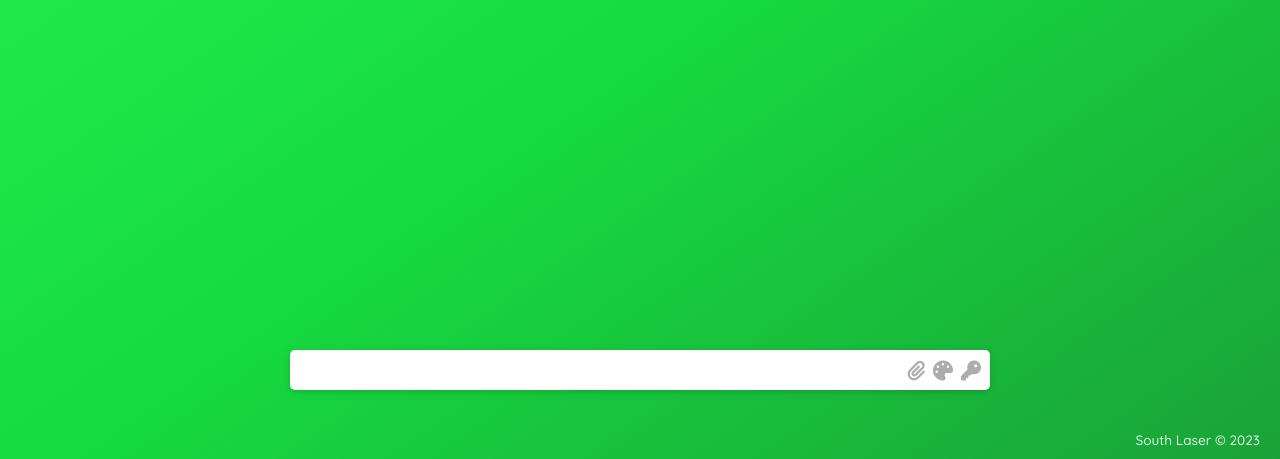
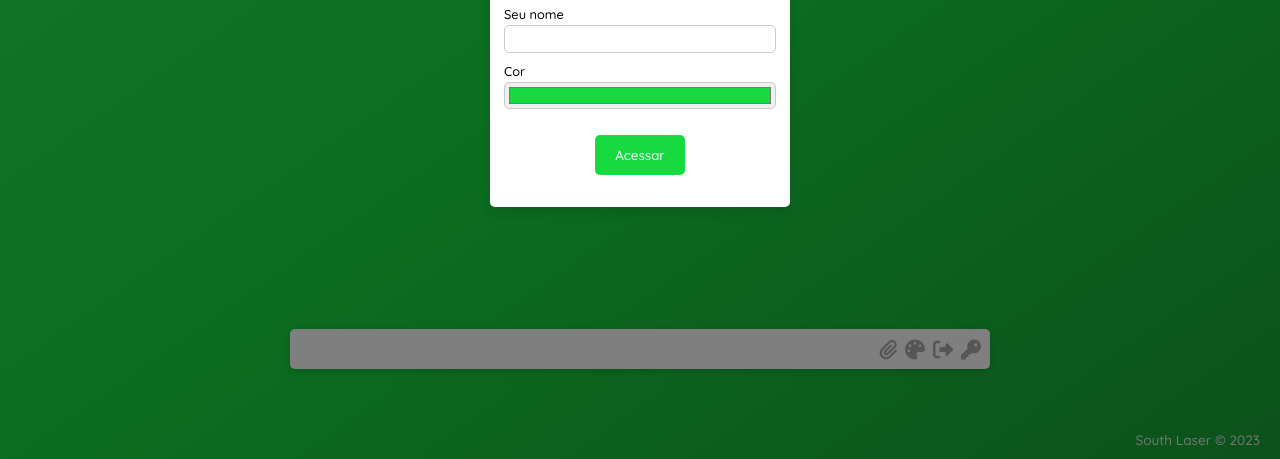
Before and after one commit to albertrein/socket-chat-server, a website: page index.html in a window 1280 px wide. Shown: the part 341-800 px from the top of the page. Drawn offline with nearby package versions, Linux system fonts and the light colour scheme.

Commit message:
Adiciona sistema de login/logout

```diff
--- a/assets/js/script.js
+++ b/assets/js/script.js
@@ -1,26 +1,28 @@
 
 let mensagens = [];
 const gerenciadorMensagens = {
-  "geral" : []
+  "geral": []
 };
 localStorage.getItem('currentColor') ? changeColor(localStorage.getItem('currentColor')) : '';
 
 $(function () {
-  document.getElementById('userName').addEventListener('change', (eventChange) => {
-    if(eventChange.target.value == ""){
+
+
+  $('#userColor').val(localStorage.getItem('currentColor') ?? '#16da40');
+
+  $('#btn-access').click(function (e) {
+    e.preventDefault();
+    let name = $('#userName').val();
+    if (name == "" || (name.length < 5 || name.length > 40)) {
+      $('#userName').addClass('error')
       return;
     }
-    document.getElementById('userNameInsert').remove();
-    socketFunctions(eventChange.target.value);
-    console.log('Conectando')
-  })
 
-  socketFunctions = (socketUserName) => {
-    let ip_address = '192.168.1.36';
-    let socket_port = '3000';
-    let socket = io(ip_address + ':' + socket_port, {  query: "socketUserName="+socketUserName });
-    let chatInput = $('#chatInput');
-
+    changeColor($('#userColor').val())
+    $('#userName').removeClass('error')
+    $('.modal').removeClass('active');
+    socketFunctions(name);
+  });
   $('#color').click(function (e) {
     e.preventDefault();
     $('#colorChange').trigger('click');
@@ -42,6 +44,18 @@ $(function () {
     renderListaMensagens();
   });
 
+  $('#logout').click(function (e) {
+    e.preventDefault();
+    localStorage.clear();
+    location.reload();
+  });
+
+  socketFunctions = (socketUserName) => {
+    let ip_address = '192.168.1.36';
+    let socket_port = '3000';
+    let socket = io(ip_address + ':' + socket_port, { query: "socketUserName=" + socketUserName });
+    let chatInput = $('#chatInput');
+
     chatInput.keypress(function (e) {
       let message = $(this).html();
       message = stringToHTML(message.trim());
@@ -57,10 +71,10 @@ $(function () {
       }
       if (e.which === 13 && !e.shiftKey) {
         chaveAtual = getChaveCriptografia();
-        if(getSelectedUser() != 'geral'){
-          socket.emit('sendMessageTo', {"message":encrypt(message, chaveAtual), "to": getSelectedUser(), "from": localStorage.userId});
+        if (getSelectedUser() != 'geral') {
+          socket.emit('sendMessageTo', { "message": encrypt(message, chaveAtual), "to": getSelectedUser(), "from": localStorage.userId });
           adicionaNovaMensagem('meu', encrypt(message, chaveAtual), getSelectedUser());
-        }else{
+        } else {
           socket.emit('sendChatToServer', encrypt(message, chaveAtual));
           adicionaNovaMensagem('meu', encrypt(message, chaveAtual));
         }
@@ -106,7 +120,7 @@ $(function () {
     socket.on('updateUsersList', listaUsuarios => {
       listaUsuarios = JSON.parse(listaUsuarios);
       console.log(socket.id);
-      if(!listaUsuarios){
+      if (!listaUsuarios) {
         return;
       }
       storeUserIdentification(listaUsuarios[socket.id]);
@@ -128,9 +142,9 @@ $(function () {
     });
 
 
-    document.addEventListener( "click", (event) => {
+    document.addEventListener("click", (event) => {
       var element = event.target;
-      if(element.name = "userMessageTo"){
+      if (element.name = "userMessageTo") {
         renderListaMensagens();
       }
     });
@@ -143,6 +157,12 @@ $(function () {
     });
 
   }
+
+  if (localStorage.getItem('userName')) {
+    socketFunctions(localStorage.getItem('userName'));
+  } else {
+    $('#login').addClass('active');
+  }
 });
 
 
@@ -153,9 +173,9 @@ adicionaNovaMensagem = (origem, novaMensagem, from = 'geral') => {
     gerenciadorMensagens[from].push({ "origem": origem, "mensagem": novaMensagem, "type": 'mensagem' });
     return;
   }*/
-  try{
+  try {
     gerenciadorMensagens[from].push({ "origem": origem, "mensagem": novaMensagem, "type": 'mensagem' });
-  }catch(e){
+  } catch (e) {
     gerenciadorMensagens[from] = [];
     gerenciadorMensagens[from].push({ "origem": origem, "mensagem": novaMensagem, "type": 'mensagem' });
   }
@@ -166,9 +186,9 @@ adicionaNovaImagem = (origem, imagemSrc, nomeImagem, from = 'geral') => {
     mensagens.push({ "origem": origem, "mensagem": imagemSrc, "type": 'imagem', "nomeArquivo": nomeImagem });
     return;
   }*/
-  try{
+  try {
     gerenciadorMensagens[from].push({ "origem": origem, "mensagem": imagemSrc, "type": 'imagem', "nomeArquivo": nomeImagem });
-  }catch(e){
+  } catch (e) {
     gerenciadorMensagens[from] = [];
     gerenciadorMensagens[from].push({ "origem": origem, "mensagem": imagemSrc, "type": 'imagem', "nomeArquivo": nomeImagem });
   }
@@ -179,9 +199,9 @@ adicionaNovoDocumento = (origem, fileSrc, documento, from = 'geral') => {
     mensagens.push({ "origem": origem, "mensagem": fileSrc, "type": 'documento', "nomeArquivo": documento.arquivoNome, "tamanho": documento.tamanho });
     return;
   }*/
-  try{
+  try {
     gerenciadorMensagens[from].push({ "origem": origem, "mensagem": fileSrc, "type": 'documento', "nomeArquivo": documento.arquivoNome, "tamanho": documento.tamanho });
-  }catch(e){
+  } catch (e) {
     gerenciadorMensagens[from] = [];
     gerenciadorMensagens[from].push({ "origem": origem, "mensagem": fileSrc, "type": 'documento', "nomeArquivo": documento.arquivoNome, "tamanho": documento.tamanho });
   }
@@ -213,14 +233,14 @@ renderListaMensagens = () => {
 renderUsuariosAtivos = (listaUsuariosAtivos) => {
   let divUsuarios = $('.chat-users');
   divUsuarios.html('');
-  for (const chave in listaUsuariosAtivos){
+  for (const chave in listaUsuariosAtivos) {
     divUsuarios.append(`<li id=${chave}><input type='radio' name='userMessageTo' value=${listaUsuariosAtivos[chave].socketId}>${listaUsuariosAtivos[chave].userName}</input></li>`);
   }
 }
 
 getSelectedUser = () => {
   let userChecked = $('input[name=userMessageTo]:checked').val();
-  if(userChecked){
+  if (userChecked) {
     return userChecked;
   }
   return "geral";
--- a/assets/sass/style.scss
+++ b/assets/sass/style.scss
@@ -6,6 +6,7 @@
     --color-light-primary: hsl(133, 90%, 55%);
     --color-secondary: rgb(172, 172, 172);
     --color-text: rgb(255, 255, 255);
+    --color-danger : #d61b1b;
 }
 
 
@@ -220,6 +221,85 @@ a.document {
     }
 }
 
+.modal {
+    position: fixed;
+    border-radius: 5px;
+    box-shadow: 0px 5px 10px 2px rgba($color: #000000, $alpha: .075);
+    display: none;
+    height: auto;
+    width: 300px;
+    background-color: white;
+    z-index: 9;
+
+    &.active {
+        display: block;
+        padding: 2rem;
+        text-align: center;
+
+        hr {
+            margin: .25rem auto 1rem auto;
+            border-color: var(--color-primary);
+            width: 8rem;
+        }
+
+        .form {
+            display: flex;
+            justify-content: center;
+            align-items: center;
+            flex-direction: column;
+            gap: 10px;
+
+            label {
+                font-size: .8rem;
+                text-align: left;
+                width: calc(5rem + 15vw);
+                margin-bottom: -7px;
+            }
+
+            input {
+                display: block;
+                padding: 5px;
+                width: calc(5rem + 15vw);
+                border: #CACACA solid 1px;
+                border-radius: 5px;
+
+                &.error {
+                    border: var(--color-danger) 1px solid;
+                    color: var(--color-danger);
+                }
+
+                &[type=color] {
+                    padding: 0 .15rem;
+
+                }
+            }
+
+            button {
+                margin-top: 1rem;
+                background-color: var(--color-primary);
+                padding: .75rem 1.25rem;
+                color: var(--color-text);
+                border: none;
+                border-radius: 5px;
+                cursor: pointer;
+
+                &:hover {
+                    background-color: var(--color-dark-primary);
+                }
+            }
+        }
+
+    }
+
+    &.active~.blackout {
+        position: absolute;
+        height: 100vh;
+        width: 100vw;
+        background: black;
+        opacity: .5;
+    }
+}
+
 /* Firefox */
 * {
     scrollbar-width: thin;
--- a/index.html
+++ b/index.html
@@ -10,10 +10,6 @@
 
 <body>
   <div class="container">
-    <div id="userNameInsert">
-      <span>Insere teu nome aqui: </span>
-      <input type="text" id="userName" >
-    </div>
     <div class="row chat-row">
       <div class="chat-content">
         <ul> </ul>
@@ -28,6 +24,9 @@
           <span class="chat-btn" id="color">
             <i class="fa-solid fa-palette fa-lg"></i>
           </span>
+          <span class="chat-btn" id="logout">
+            <i class="fa-solid fa-right-from-bracket fa-lg"></i>
+          </span>
           <span class="chat-btn" id="crypt-key">
             <i class="fa fa-key fa-lg"></i>
           </span>
@@ -35,6 +34,7 @@
           <div class="chat-key">
             <input type="password" id="chave">
           </div>
+
           <input type="file" id="file" style="display:none">
         </div>
       </div>
@@ -48,6 +48,21 @@
       South Laser &copy; 2023
     </a>
   </footer>
+  <!-- Mó Down -->
+
+  <div id="login" class="modal">
+    <h1>Bem vindo!</h1>
+    <hr>
+    <div class="form">
+      <label>Seu nome</label>
+      <input type="text" id="userName" autofocus>
+      <label>Cor</label>
+      <input type="color" id="userColor">
+      <button id="btn-access">Acessar</button>
+    </div>
+  </div>
+  <div class="blackout"></div>
+  <!--  -->
   <script src="https://cdnjs.cloudflare.com/ajax/libs/crypto-js/3.1.2/components/core-min.js"></script>
   <script src="https://cdnjs.cloudflare.com/ajax/libs/crypto-js/3.1.2/components/sha256.js"></script>
   <script src="https://cdnjs.cloudflare.com/ajax/libs/crypto-js/3.1.2/components/enc-base64.js"></script>
```
Also changed, not shown: assets/css/style.min.css, 1 other file. Lines whose indentation alone changed are shown as unchanged.
